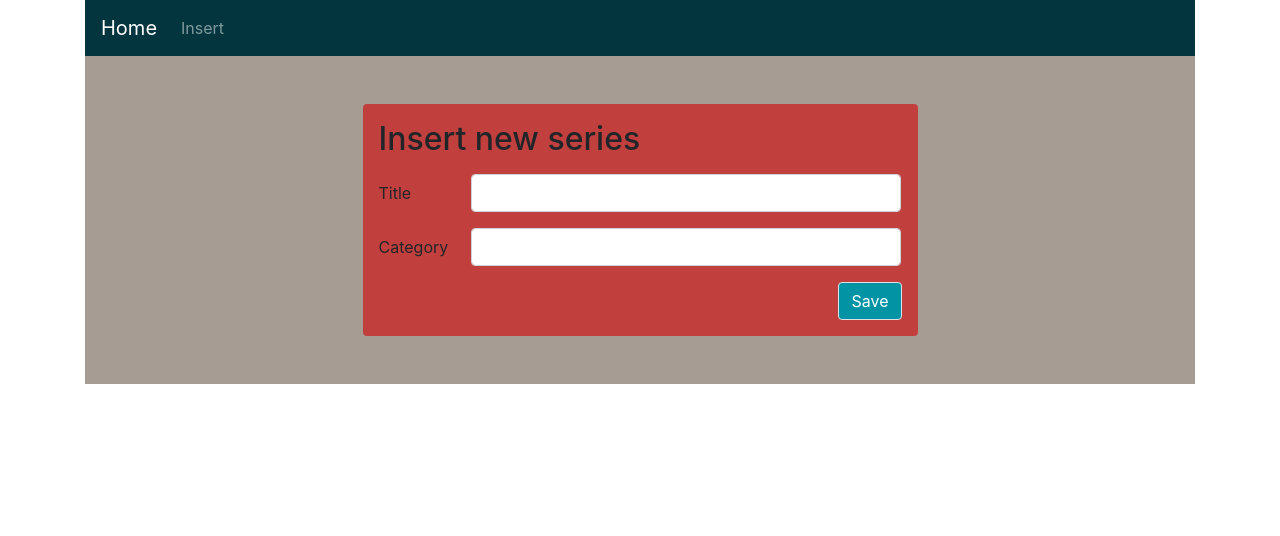
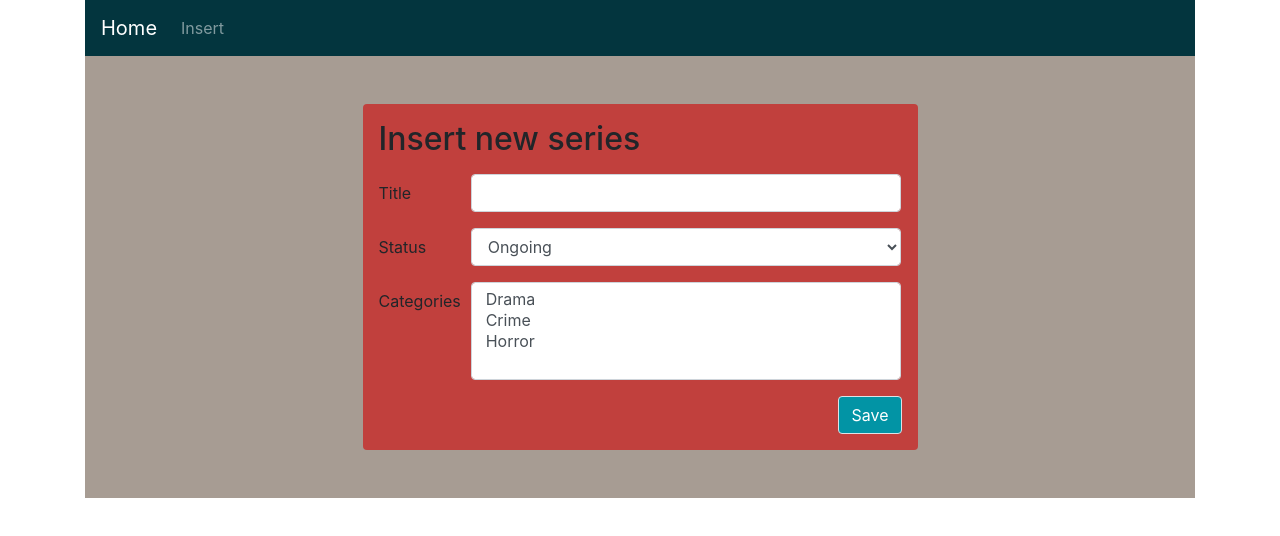
Before and after one commit to ditsikts/tvseries-tracking, a React (Create React App) app: page /insert in a window 1280 px wide. Shown: the top 536 px of the page. Built offline with nearby package versions, Linux system fonts and the light colour scheme.

Commit message:
categoryMultipleSelection

```diff
--- a/src/Components/insert-tv-series.jsx
+++ b/src/Components/insert-tv-series.jsx
@@ -7,7 +7,8 @@ class InsertTvSeries extends React.Component {
     super();
     this.state = {
       title: '',
-      category: '',
+      status: '',
+      categories: [],
       redirect: false
     };
 
@@ -20,7 +21,12 @@ class InsertTvSeries extends React.Component {
     fetch(url, {
       method: 'POST', // or 'PUT'
       // mode: 'cors',
-      body: JSON.stringify({ title: this.state.title, category: this.state.category }), // data can be `string` or {object}!
+      body: JSON.stringify(
+        {
+          title: this.state.title,
+          status: this.state.status,
+          categories: this.state.categories,
+        }), // data can be `string` or {object}!
       headers: { 'Content-Type': 'application/json' }
     })
       .then(res => res.json())
@@ -35,8 +41,21 @@ class InsertTvSeries extends React.Component {
     this.setState({ title: event.target.value });
   }
 
-  handleCategoryChange = (event) => {
-    this.setState({ category: event.target.value });
+  handleStatusChange = (event) => {
+    this.setState({ status: event.target.value });
+  }
+
+  handleCategoriesChange = (event) => {
+    let options = event.target.options;
+    let value = [];
+    for (let i = 0, l = options.length; i < l; i++) {
+      if (options[i].selected) {
+        value.push(options[i].value);
+      }
+    }
+    console.log(value);
+
+    this.setState({ categories: value });
   }
 
   render() {
@@ -51,7 +70,7 @@ class InsertTvSeries extends React.Component {
       background: '#0294A5'
     }
 
-    if(this.state.redirect){
+    if (this.state.redirect) {
       return <Redirect to='/' />
     }
 
@@ -68,9 +87,23 @@ class InsertTvSeries extends React.Component {
                 </div>
               </div>
               <div className="form-group row">
-                <label htmlFor="tv_series_category" className="col-sm-2 col-form-label">Category</label>
+                <label htmlFor="tv_series_status" className="col-sm-2 col-form-label" >Status</label>
                 <div className="col-sm-10">
-                  <input type="text" value={this.state.category} onChange={this.handleCategoryChange} className="form-control" id="tv_series_category" />
+                  <select value={this.state.status} onChange={this.handleStatusChange} className="form-control" id="tv_series_status">
+                    <option value="Ongoing">Ongoing</option>
+                    <option value="Ended">Ended</option>
+                    <option value="Cancelled">Cancelled</option>
+                  </select>
+                </div>
+              </div>
+              <div className="form-group row">
+                <label htmlFor="tv_series_category1" className="col-sm-2 col-form-label">Categories</label>
+                <div className="col-sm-10">
+                  <select value={this.state.categories} onChange={this.handleCategoriesChange} className="form-control" id="tv_series_category1" multiple >
+                    <option value="5">Drama</option>
+                    <option value="1">Crime</option>
+                    <option value="4">Horror</option>
+                  </select>
                 </div>
               </div>
               <div className="d-flex justify-content-end">
```
